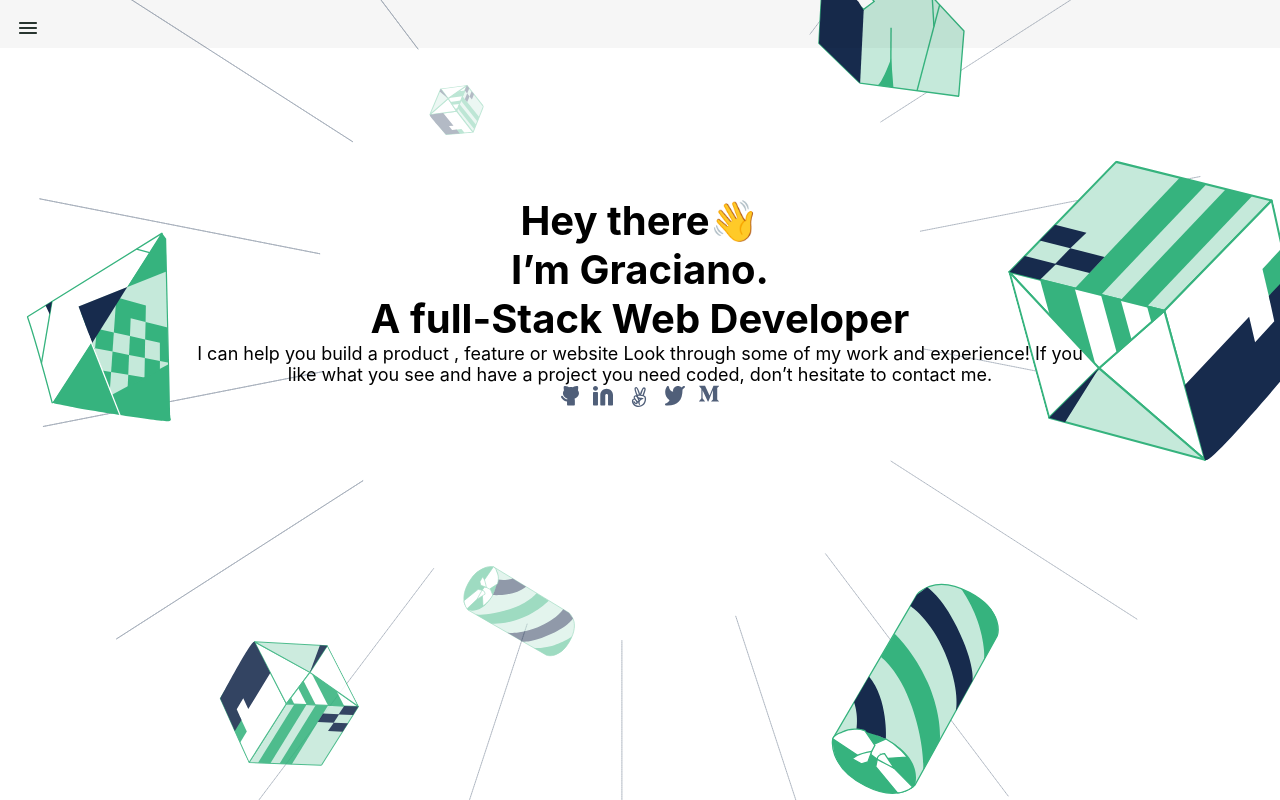
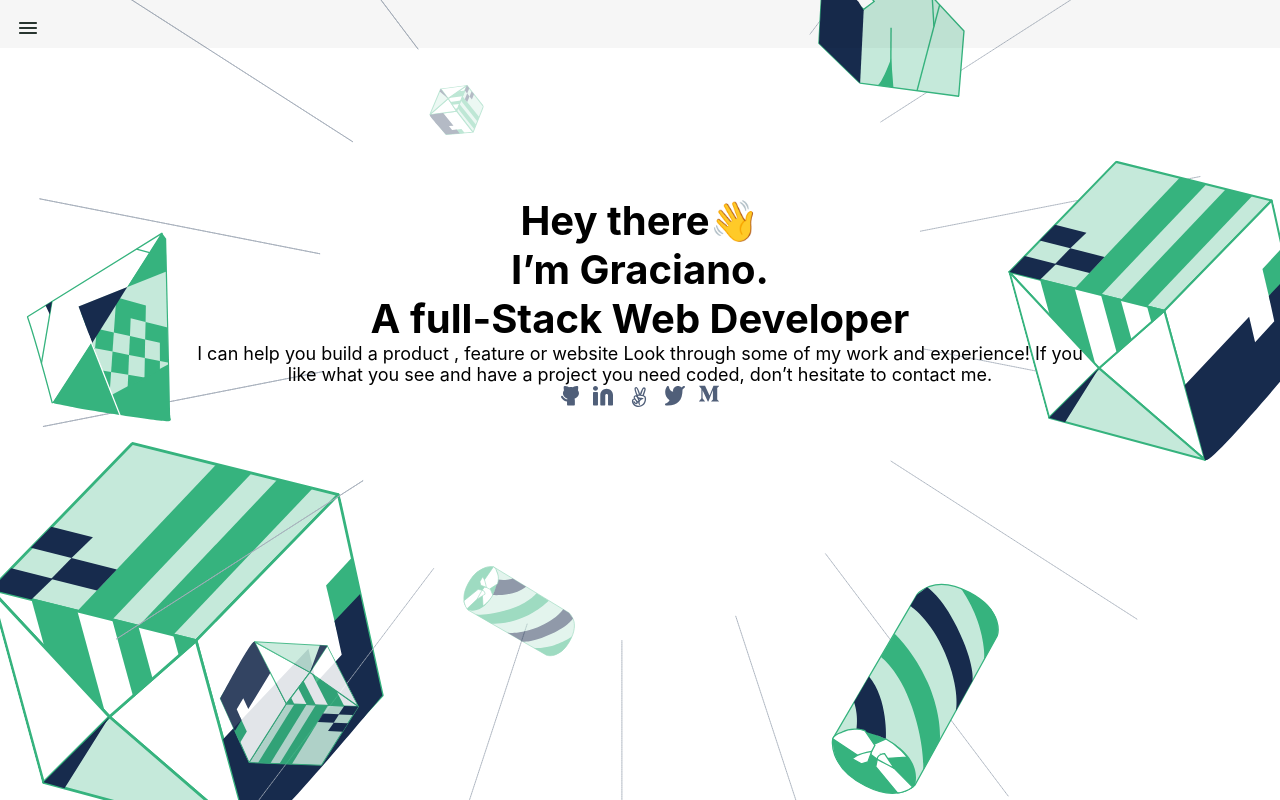
Before and after one commit to Graciano1997/portofolio-graciano, a React (Create React App) app: page / in a window 1280 px wide. Shown: the top 800 px of the page. Built offline with nearby package versions, Linux system fonts and the light colour scheme.

Commit message:
add feature_desktop

```diff
--- a/src/App.jsx
+++ b/src/App.jsx
@@ -8,7 +8,7 @@ import MoreAbout from './components/MoreAbout';
 import Form from './components/Form';
 import FooterItem from './components/FooterItem';
 import Hamburguer from './components/Hamburguer';
-
+import box from './img/box.svg';
 
 function App() {
   return (
@@ -26,6 +26,9 @@ function App() {
         </div>
       </div>
       <FooterItem />
+      <div className={style.appBackground}>
+        <img src={box} />
+      </div>
     </div>
   );
 }
--- a/src/App.module.css
+++ b/src/App.module.css
@@ -5,6 +5,10 @@
   padding: 1rem 0 1rem 0;
   display: flex;
   flex-direction: column;
+}
+
+.appBackground{
+  display: none;
 }
 
 .hamburguerContainer {
@@ -20,6 +24,7 @@
 .hamburguerContainer button {
   border: transparent;
   background: transparent;
+  cursor: pointer;
 }
 
 .moreFormContainer {
@@ -28,6 +33,38 @@
 }
 
 @media screen and (min-width:768px) {
+
+  @keyframes anime {
+    from {
+      transform: rotate(0deg);
+    }
+
+    to {
+      transform: rotate(360deg);
+    }
+  }
+
+  .appBackground {
+    position: fixed;
+    height: 100%;
+    top: 10%;
+    bottom: 0;
+    display: flex;
+    flex-direction: column;
+    align-items: center;
+    justify-content: center;
+    z-index: -500;
+    animation-duration: 20s;
+    animation-name: anime;
+    animation-delay: 5s;
+    animation-iteration-count: infinite;
+    padding-top: 10rem;
+  }
+
+  .appBackground img {
+    transform: scale(1.2);
+  }
+
   .contact {
     margin-top: 1px;
     background-image: url(./img/desk_contact.svg);
@@ -43,12 +80,20 @@
   }
 
   .moreFormContainer {
+    padding-left: 8%;
+    padding-right: 8%;
+  }
+}
+
+@media screen and (min-width:1200px) {
+  .moreFormContainer {
     margin-top: 4rem;
     display: grid;
-    grid-template-columns: 50% 50%;
+    grid-template-columns: 50fr 50fr;
     grid-template-rows: 100fr;
     margin-left: 8%;
     margin-right: 8%;
+    column-gap: 4px;
     width: 1172px;
   }
 }
--- a/src/components/Cards.jsx
+++ b/src/components/Cards.jsx
@@ -8,7 +8,7 @@ const Cards = () =>
   <section className={style.cardsMainContainer}>
     <div className={style.cardsContainer}>
       <Card info={{
-        topic: 'languages',
+        topic: 'Languages',
         photo: languagePic, items: [
           "Ruby on Rails",
           "CSS",
@@ -34,7 +34,7 @@ const Cards = () =>
             "Web Development", "API Design"
           ]
         }} />
-    </div>;
+    </div>
   </section>
 
 export default Cards;
--- a/src/style/About.module.css
+++ b/src/style/About.module.css
@@ -22,6 +22,7 @@
 .pointerDown {
   display: contents;
 }
+
 .pointerLeft {
   display: none;
 }
@@ -77,11 +78,13 @@
     /* align-items: center; */
     /* padding: 0; */
   }
-  .aboutContainer p{
-text-align: center;
-padding-left: 13%;
-padding-right: 13%;
+
+  .aboutContainer p {
+    text-align: center;
+    padding-left: 13%;
+    padding-right: 13%;
   }
+
   .moreAboutContainer {
     align-items: flex-start;
     justify-content: flex-start;
@@ -106,7 +109,19 @@ padding-right: 13%;
     padding-right: 0;
     font-size: 30px;
   }
+}
 
+@media screen and (min-width:768px) and (max-width:1200px) {
+  .pointerDown {
+    display: contents;
+  }
+
+  .pointerLeft {
+    display: none;
+  }
+}
+
+@media screen and (min-width:1200px) {
   .pointerDown {
     display: none;
   }
--- a/src/style/Card.module.css
+++ b/src/style/Card.module.css
@@ -4,6 +4,7 @@
   display: flex;
   flex-direction: column;
   align-items: center;
+  transition: all 1s ease-in-out;
 }
 
 .cardsContainer {
@@ -14,6 +15,7 @@
   padding-right: 1.5rem;
   padding-bottom: 1rem;
   margin-top: -8rem;
+  transition: all 1s ease-in-out;
 }
 
 .cardItem {
@@ -74,5 +76,19 @@
     padding-right: 8%;
     gap: 24px;
     width: 1172px;
+    transition: all 1s ease-in-out;
   }
 }
+
+@media screen and (min-width:768px) and (max-width:1200px){
+  .cardsContainer {
+    margin-top: -14rem;
+    display: grid;
+    grid-template-columns: repeat(2,50fr);
+    grid-template-rows: repeat(2,50fr);
+    align-items:center;
+    justify-items: center;
+    width: 100%;
+    transition: all 1s ease-in-out;
+  }
+}
--- a/src/style/Headline.module.css
+++ b/src/style/Headline.module.css
@@ -52,3 +52,26 @@
     padding: 0 15% 0 15%;
   }
 }
+@media screen and (min-width:1600px) {
+  .headlineContainer {
+    /* height: 63rem; */
+    flex-direction: column;
+    justify-content: center;
+    align-items: center;
+  }
+
+  .headlineDivInfo {
+    margin-top: 0%;
+  }
+
+  .headlineContainer p {
+    padding: 0 15% 0 15%;
+  }
+}
+
+@media screen and (min-width:768px) and (max-width:1200px){
+  .btnHoverContainer {
+    margin-top: -25rem;
+    transition: all 1s ease-in-out;
+  }
+}
--- a/src/style/Menu.module.css
+++ b/src/style/Menu.module.css
@@ -18,6 +18,7 @@
   color: var(--white-color);
   overflow: hidden;
   font-size: 40px;
+  opacity: 0.988;
   z-index: 6000;
   transition: all 1.2s ease-in-out;
 }
@@ -67,7 +68,39 @@
 }
 
 @media screen and (min-width:768px) {
-    .menuContainer {
-        background-position: center;
+  @keyframes anime {
+    0% {
+    background-size:10%;
+    background-repeat: repeat;
+    }
+    10%{
+      background-size:20%;
+      background-repeat: no-repeat;
+    }
+    20%{
+      background-size:30%;
+      background-repeat: repeat;
+    }
+    50%{
+      background-size:60%;
+      background-repeat: no-repeat;
+    }
+    55%{
+      background-size:70%;
+      background-repeat: repeat;
+    }
+    to {
+      background-size:100%;
+      background-repeat: no-repeat;
     }
   }
+
+  .menuContainer {
+
+    animation-duration: 20s;
+    animation-name: anime;
+    animation-delay: 5s;
+    animation-iteration-count: initial;
+    /* background-size: 100%; */
+  }
+}
--- a/src/style/Work.module.css
+++ b/src/style/Work.module.css
@@ -98,7 +98,7 @@
   text-transform: uppercase;
 }
 
-@media screen and (min-width:768px) {
+@media screen and (min-width:824px) {
   .works {
     display: grid;
     grid-template: repeat(1, 1fr) / repeat(3, 1fr);
@@ -110,4 +110,13 @@
     padding-right: 8%;
     width: 1172px;
   }
+
+  @media screen and (min-width:824px)and (max-width:1260px) {
+    .works {
+      grid-template: repeat(1, 1fr) / repeat(2, 1fr);
+      column-gap: 24px;
+      row-gap: 24px;
+      width: 100%;
+    }
+  }
 }
```
Also changed, not shown: src/img/box.svg (added). Lines whose indentation alone changed are shown as unchanged.
